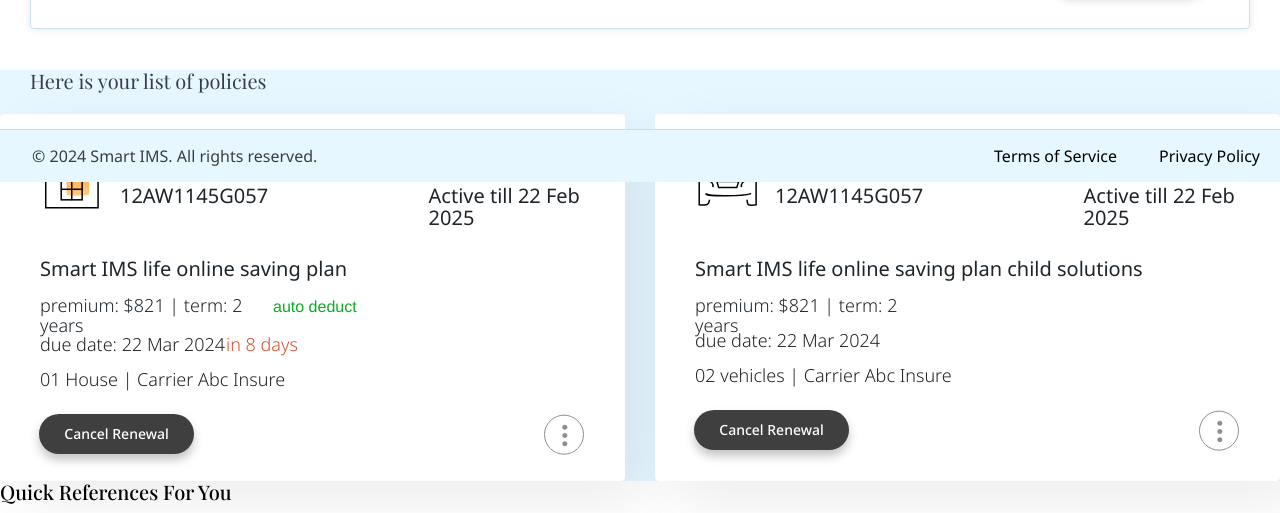
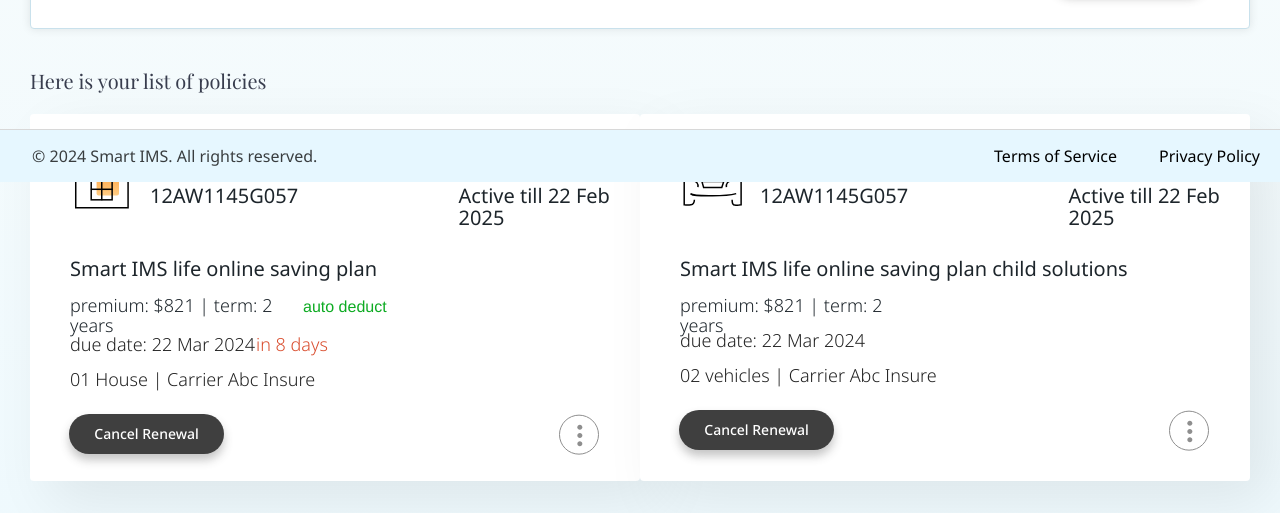
Before and after one commit to SmartImsIns/smart-ims-insu-frontend-app, a React (Create React App) app: page /ims-dashboard in a window 1280 px wide. Shown: the part 618-1131 px from the top of the page. Built offline with nearby package versions, Linux system fonts and the light colour scheme; a web font is replaced by a local one.

Commit message:
made changes in layout disgns

```diff
--- a/src/ImsDashboard/ImsDashboard.tsx
+++ b/src/ImsDashboard/ImsDashboard.tsx
@@ -14,8 +14,8 @@ const ImsDashboard = (props: Props) => {
       <WelcomeCard />
       <AttentionCard />
       <MyClaimsCard/>
-        <PolicyContainer></PolicyContainer>
-        <ReferenceBlogs />
+      <PolicyContainer/>
+      <ReferenceBlogs />
     </Box>
   );
 };
--- a/src/ImsDashboard/PoliciesList/PolicyContainer.tsx
+++ b/src/ImsDashboard/PoliciesList/PolicyContainer.tsx
@@ -53,7 +53,7 @@ const PolicyContainer: React.FC = () => {
   const isMobile = useMediaQuery('(max-width:768px)');
 
   return (
-    <Box sx={{backgroundColor:"#e6f7ff"}}>
+    <Box >
         <Box>
             <Typography sx={PolicyStyles.policyCardHeading}>Here is your list of policies</Typography>
         </Box>
--- a/src/ImsDashboard/PoliciesList/PolicyStyles.ts
+++ b/src/ImsDashboard/PoliciesList/PolicyStyles.ts
@@ -35,10 +35,9 @@ const PolicyStyles = {
     },
     AllCards:{
         display:"flex",
-        width:"100%",
-        maxWidth:"1306px",
-        margin:"0px auto",
-        gap:"30px",
+        paddingLeft: "30px",
+        paddingRight: "30px",
+        justifyContent:"space-between",
 
         "@media (max-width:768px)":{
             width:"100%",
@@ -54,6 +53,7 @@ const PolicyStyles = {
         height: "367.47px",
         marginTop: "21.95px !important",
         // margin : "auto",
+        cursor: "pointer",
         boxShadow: "20px 20px 57px 0px rgba(0, 0, 0, 0.08)",
 
         "@media (max-width:768px)":{
--- a/src/ImsDashboard/ReferenceBlogs/ReferenceBlogs.tsx
+++ b/src/ImsDashboard/ReferenceBlogs/ReferenceBlogs.tsx
@@ -33,7 +33,7 @@ const ReferenceBlogs: React.FC = () => {
   ];
 
   return (
-    <Box>
+    <Box sx={{marginTop:'31px'}}>
       <Box sx={ReferenceBlogsStyles.container}>
       <Typography sx={ReferenceBlogsStyles.containerHeading}>
           Quick References For You
--- a/src/ImsDashboard/ReferenceBlogs/ReferenceBlogsStyles.ts
+++ b/src/ImsDashboard/ReferenceBlogs/ReferenceBlogsStyles.ts
@@ -3,9 +3,8 @@ const ReferenceBlogsStyles = {
     display: "flex",
     flexDirection: "column",
     gap: "20px",
-    width: "100%",
-    maxWidth: "1325.65px",
-    margin: "0px auto 0px auto",
+    paddingRight:'30px',
+    paddingLeft:'30px',
     "@media(max-width: 780px)": {
       display: "none",
     },
@@ -22,9 +21,7 @@ const ReferenceBlogsStyles = {
     display: "flex",
     flexWrap: "wrap",
     gap: "40px",
-    width: "100%",
-    maxWidth: "1366.65px",
-    margin: "0px auto 0px auto",
+    justifyContent:'space-between'
   },
   containerHeading: {
     fontFamily: "Playfair Display",
--- a/src/Policy Details/PolicyDetailsStyles.ts
+++ b/src/Policy Details/PolicyDetailsStyles.ts
@@ -5,10 +5,12 @@ const PolicyDetailsStyles = {
         paddingLeft: '30px',
         paddingRight: '30px',
         marginTop: '40px',
+        height:'100vh'
     },
     PolicyBreadCrumbStyle: {
         display: 'inline-flex',
         gap: '10px',
+        cursor:'pointer'
     },
     BreadcrumbsText: {
         color: '#1D252B',
--- a/src/Policy Details/PolicyTab.tsx
+++ b/src/Policy Details/PolicyTab.tsx
@@ -21,8 +21,8 @@ const PolicyTab = () => {
     };
 
     const GetComponent = ({ index }: { index: number }) => {
-        const Component = TabComponents[index];
-        return <Component />;
+        const ComponentItem = TabComponents?.[index] ;
+        return TabComponents?.[index] ? <ComponentItem />: <Box>Create the component</Box>;
     }
 
     return (
--- a/src/Policy Details/common/PolicyBreadCrumbs.tsx
+++ b/src/Policy Details/common/PolicyBreadCrumbs.tsx
@@ -18,14 +18,14 @@ const PolicyBreadCrumbs = () => {
   };
 
   const breadcrumbs = [
-    <Link underline="hover" key="1" color="inherit" onClick={handleClick}>
+    <Link underline="hover" key="1" color="inherit" >
       12AW1145G057 | Auto_Garage101
     </Link>,
   ];
   return (
-    <Box sx={PolicyDetailsStyles.PolicyBreadCrumbStyle}>
+    <Box onClick={(e:any) =>handleClick(e)} sx={PolicyDetailsStyles.PolicyBreadCrumbStyle}>
       <Box >
-        <img src={leftArrow} alt="leftArrow" />
+        <img  src={leftArrow} alt="leftArrow" />
       </Box>
       <Breadcrumbs
         separator={<NavigateNextIcon fontSize="small" />}
--- a/src/Routes.tsx
+++ b/src/Routes.tsx
@@ -14,6 +14,7 @@ import Header from './ImsDashboard/Header/Header';
 import Footer from './ImsDashboard/Footer/Footer'
 import ReferenceBlogs from './ImsDashboard/ReferenceBlogs/ReferenceBlogs';
 import PolicyDetails from './Policy Details/PolicyDetails';
+import { Box } from '@mui/material';
 const ApplicationRoutes = (props: any) => {
   const { isLoading } = useAppSelector((store: RootState) => store.common);
   const navigate = useNavigate();
@@ -81,6 +82,7 @@ const ApplicationRoutes = (props: any) => {
         <CircularProgress size="4rem" />
       </Dialog>
       <Header></Header>
+      <Box sx={{paddingBottom:'91px',background: 'linear-gradient(180deg, #FBFDFC 0%, #E5F6FE 100%)', height:'100%'}}>
       <Routes>
         <Route path="/" element={<Login />} />
         <Route path="/login" element={<Login />} />
@@ -89,6 +91,7 @@ const ApplicationRoutes = (props: any) => {
         <Route path="/policy-details" element={<PolicyDetails />} />
         <Route path="*" element={<Error header={true} {...props} />} />
       </Routes>
+      </Box>
       <Footer />
     </>
   );
```
